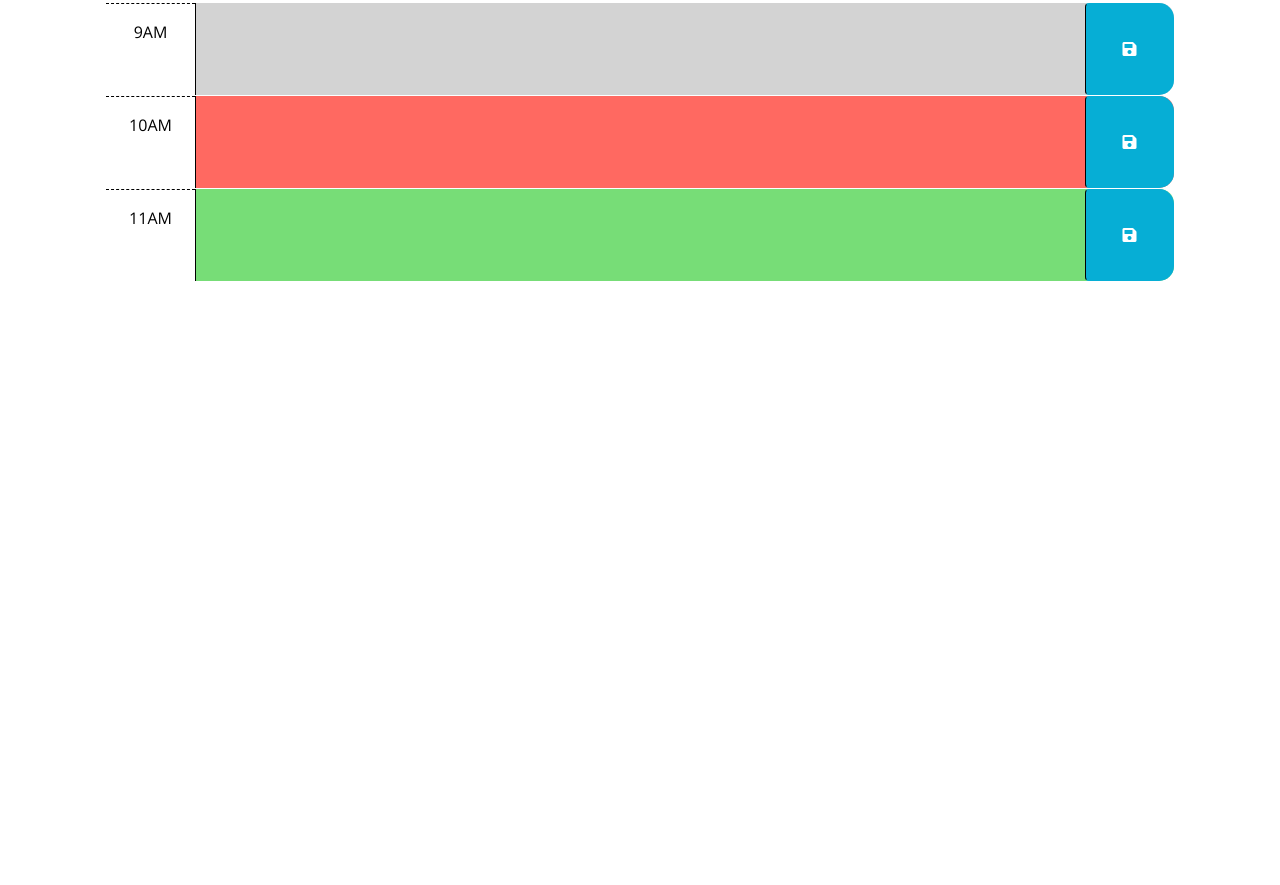
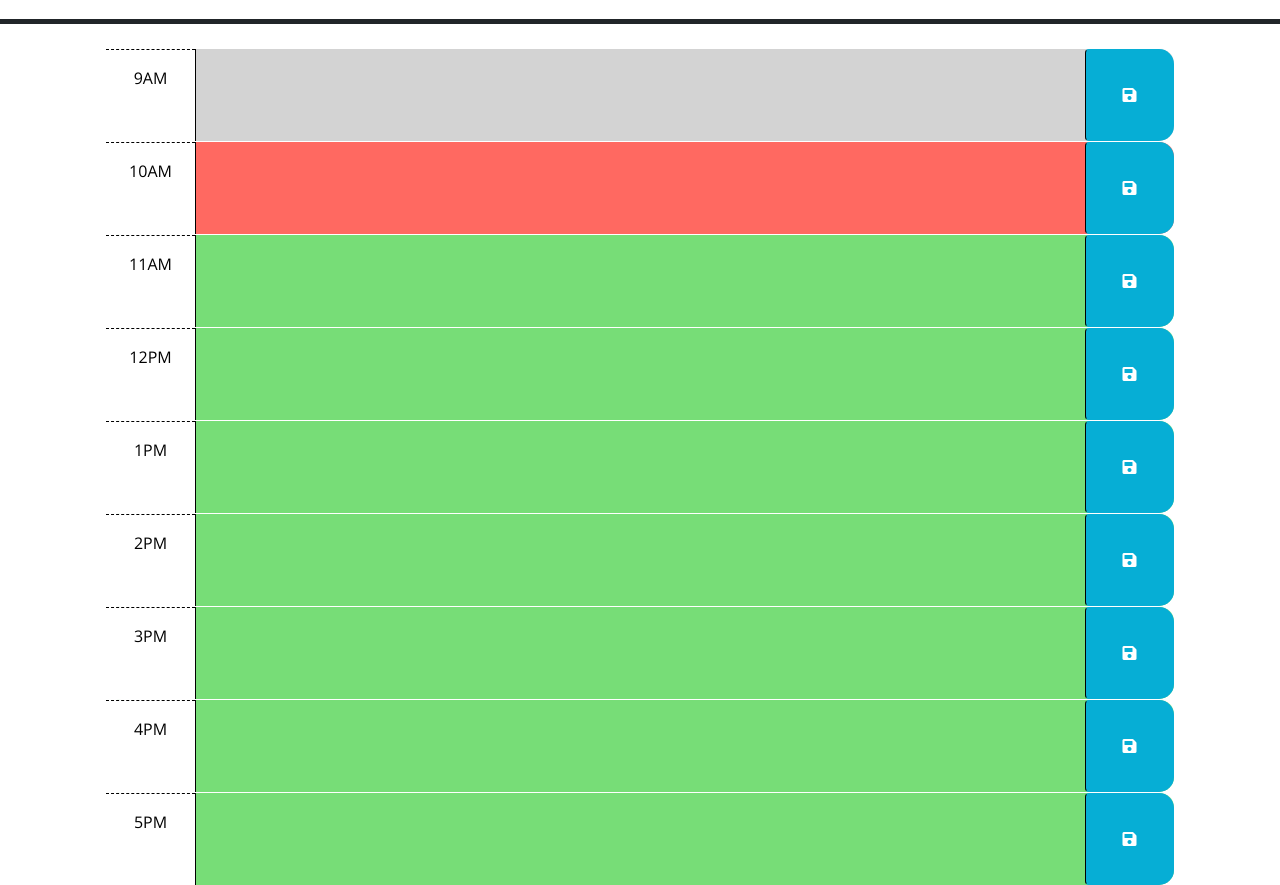
Before and after one commit to HaydenNease/daily-planner, a plain HTML site: page index.html in a window 1280 px wide. Shown: the part 254-1139 px from the top of the page. Before the commit the page ends 800 px from the top, so only its background shows below. Drawn offline with nearby package versions, Linux system fonts and the light colour scheme; files whose address does not match are found by name.

Commit message:
current time

```diff
--- a/assets/script.js
+++ b/assets/script.js
@@ -1,6 +1,9 @@
 // Wrap all code that interacts with the DOM in a call to jQuery to ensure that
 // the code isn't run until the browser has finished rendering all the elements
 // in the html.
+var currDate = $('#currentDay');
+currDate.text(new Date());
+
 $(function () {
   // TODO: Add a listener for click events on the save button. This code should
   // use the id in the containing time-block as a key to save the user input in
--- a/index.html
+++ b/index.html
@@ -66,6 +66,54 @@
         </button>
       </div>
 
+      <div id="hour-12" class="row time-block future">
+        <div class="col-2 col-md-1 hour text-center py-3">12PM</div>
+        <textarea class="col-8 col-md-10 description" rows="3"> </textarea>
+        <button class="btn saveBtn col-2 col-md-1" aria-label="save">
+          <i class="fas fa-save" aria-hidden="true"></i>
+        </button>
+      </div>
+
+      <div id="hour-13" class="row time-block future">
+        <div class="col-2 col-md-1 hour text-center py-3">1PM</div>
+        <textarea class="col-8 col-md-10 description" rows="3"> </textarea>
+        <button class="btn saveBtn col-2 col-md-1" aria-label="save">
+          <i class="fas fa-save" aria-hidden="true"></i>
+        </button>
+      </div>
+
+      <div id="hour-14" class="row time-block future">
+        <div class="col-2 col-md-1 hour text-center py-3">2PM</div>
+        <textarea class="col-8 col-md-10 description" rows="3"> </textarea>
+        <button class="btn saveBtn col-2 col-md-1" aria-label="save">
+          <i class="fas fa-save" aria-hidden="true"></i>
+        </button>
+      </div>
+
+      <div id="hour-15" class="row time-block future">
+        <div class="col-2 col-md-1 hour text-center py-3">3PM</div>
+        <textarea class="col-8 col-md-10 description" rows="3"> </textarea>
+        <button class="btn saveBtn col-2 col-md-1" aria-label="save">
+          <i class="fas fa-save" aria-hidden="true"></i>
+        </button>
+      </div>
+
+      <div id="hour-16" class="row time-block future">
+        <div class="col-2 col-md-1 hour text-center py-3">4PM</div>
+        <textarea class="col-8 col-md-10 description" rows="3"> </textarea>
+        <button class="btn saveBtn col-2 col-md-1" aria-label="save">
+          <i class="fas fa-save" aria-hidden="true"></i>
+        </button>
+      </div>
+
+      <div id="hour-17" class="row time-block future">
+        <div class="col-2 col-md-1 hour text-center py-3">5PM</div>
+        <textarea class="col-8 col-md-10 description" rows="3"> </textarea>
+        <button class="btn saveBtn col-2 col-md-1" aria-label="save">
+          <i class="fas fa-save" aria-hidden="true"></i>
+        </button>
+      </div>
+
     <script src="https://code.jquery.com/jquery-3.4.1.min.js"></script>
     <script
       src="https://cdn.jsdelivr.net/npm/dayjs@1.11.3/dayjs.min.js"
```
